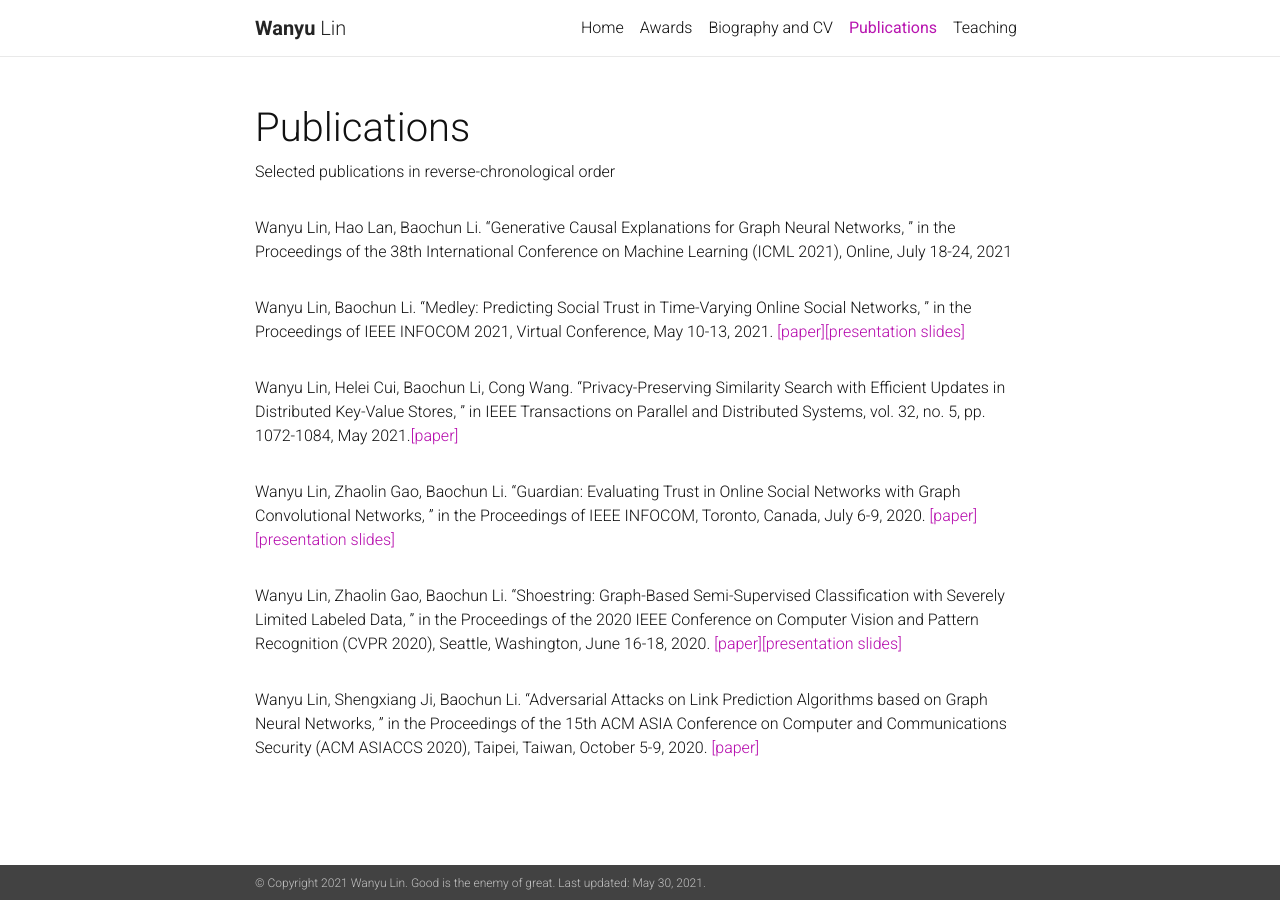
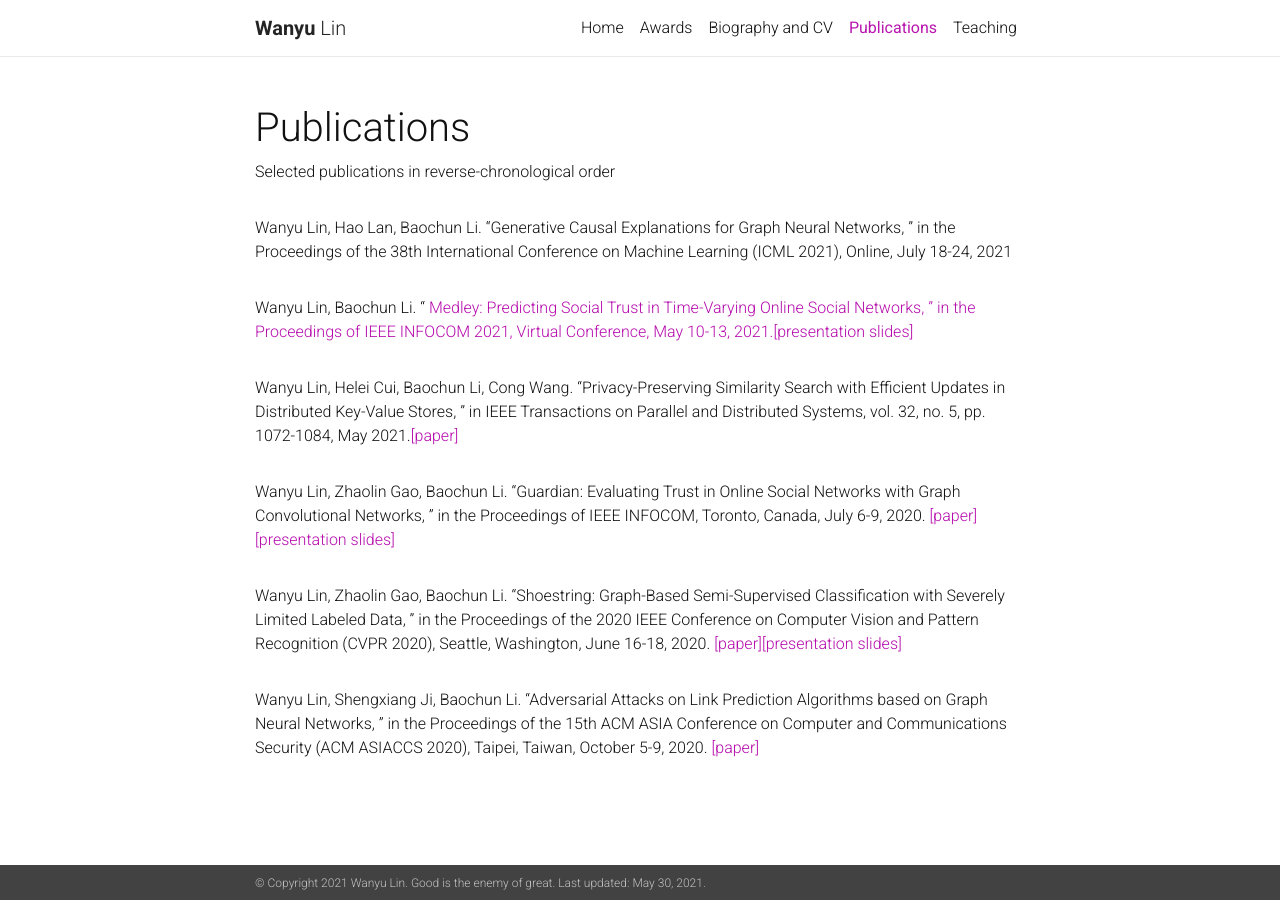
Before and after one commit to wanyu-lin/wanyu-lin.github.io, a Jekyll site: the page built from _pages/publications.md, in a window 1280 px wide. Built offline with Jekyll 4.4.1, drawn with Linux system fonts in a browser that asks for light colours; nearby versions of some CDN libraries; a style sheet for code colours, icons or effects is not loaded.

Commit message:
Update publications.md

```diff
--- a/_pages/publications.md
+++ b/_pages/publications.md
@@ -12,7 +12,7 @@
 
 <!-- Medley -->
 <div class="publications">
-<p style="width:100%">Wanyu Lin, Baochun Li. &#8220;Medley: Predicting Social Trust in Time-Varying Online Social Networks, &#8221; in the Proceedings of IEEE INFOCOM 2021, Virtual Conference, May 10-13, 2021. <a href="../assets/publications/wlin-infocom21.pdf">[paper]</a><a href="../assets/publications/wanyu-infocom21-slides.pdf">[presentation slides]</a></p>
+<p style="width:100%">Wanyu Lin, Baochun Li. &#8220;<a href="../assets/publications/wlin-infocom21.pdf"> Medley: Predicting Social Trust in Time-Varying Online Social Networks, &#8221; in the Proceedings of IEEE INFOCOM 2021, Virtual Conference, May 10-13, 2021.</a><a href="../assets/publications/wanyu-infocom21-slides.pdf">[presentation slides]</a></p>
 
 <!-- TPDS -->
 <div class="publications">
```
